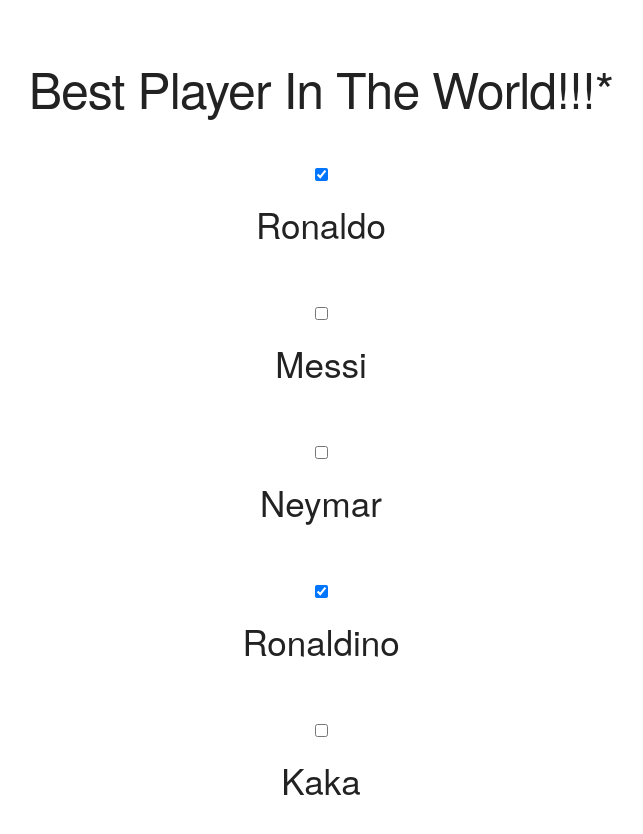
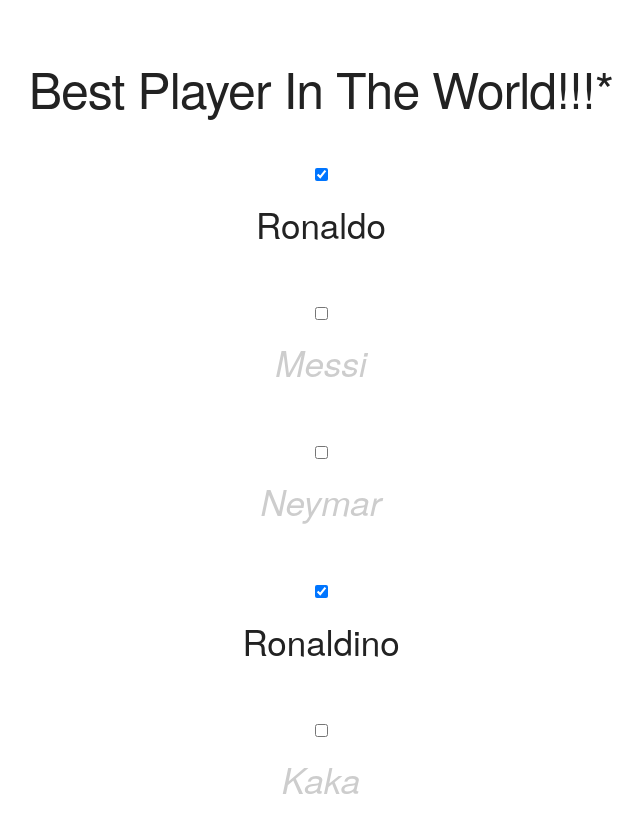
Before and after one commit to vermad843/React-Concepts, a React (Create React App) app: page / in a window 1280 px wide. Shown: the top 834 px of the page, without its empty margins (319-962 px from the left). Built offline with nearby package versions, Linux system fonts and the light colour scheme.

Commit message:
todo phase 7

```diff
--- a/src/TodoItem.js
+++ b/src/TodoItem.js
@@ -2,15 +2,20 @@ import React, { Component } from 'react';
 
 
 class TodoItem extends Component {
+    render() {
 
-    render() {
+    const completedStyle = {
+        fontStyle : 'italic',
+        color : '#cdcdcd',
+        // textDecoration : 'line-through'
+    }
         return (
            <div>
             <input
             type = "checkbox"
             checked = {this.props.todos.completed}
             onChange = {() =>this.props.handleChange(this.props.todos.id)} />
-            <p> {this.props.todos.text}</p>
+            <p style = {this.props.todos.completed ? null : completedStyle}> {this.props.todos.text}</p>
           </div>
         );
     }
```
